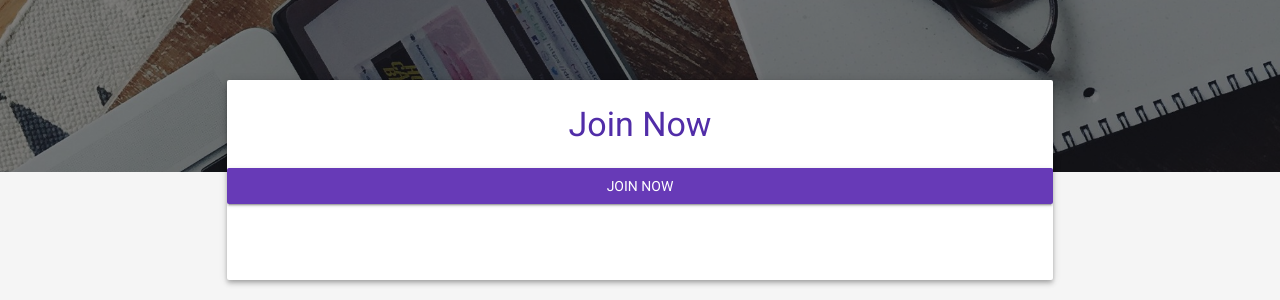
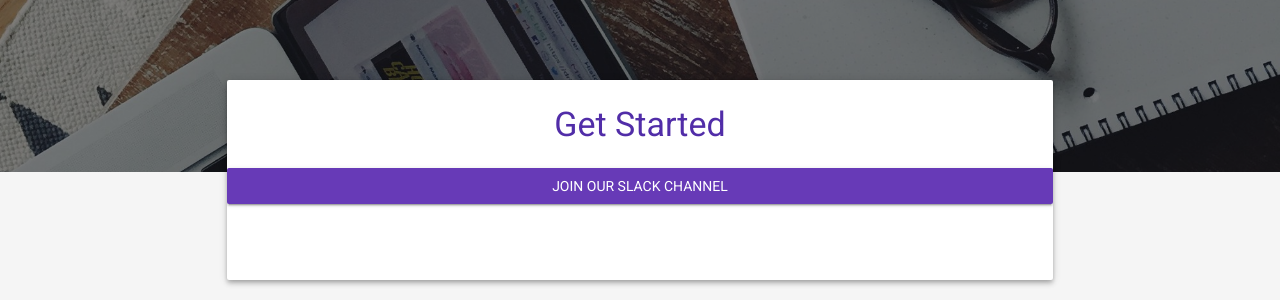
Before and after one commit to TechnologyMasters/techmasters.chat, a Jekyll site: the page built from index.html, in a window 1280 px wide. Shown: the part 297-597 px from the top of the page. Built offline with Jekyll 4.4.1, drawn with Linux system fonts in a browser that asks for light colours.

Commit message:
Update index.html

```diff
--- a/index.html
+++ b/index.html
@@ -46,8 +46,8 @@
 
 <div class="tm-container mdl-grid">
   <div class="tm-card tm-card--join mdl-card mdl-color--white mdl-shadow--4dp mdl-color-text--grey-800 mdl-cell mdl-cell--8-col mdl-cell--2-offset-desktop">
-    <h3 class="mdl-typography--text-center mdl-color-text--primary-dark">Join Now</h3>
-    <a class="mdl-button mdl-button--colored mdl-button--raised mdl-js-button mdl-js-ripple-effect" href="https://join.slack.com/t/techmasters/shared_invite/enQtNDQ1NDUyOTgzMjgzLWFlOTY1MzI3NmY2N2EzZTYxN2YyOWI1ZTBlYzJlYzdlNGMwMzA0Nzk1ODU0OGI1NzAyNWM2MDJkZGQ3NmMxYmM">JOIN NOW</a>
+    <h3 class="mdl-typography--text-center mdl-color-text--primary-dark">Get Started</h3>
+    <a class="mdl-button mdl-button--colored mdl-button--raised mdl-js-button mdl-js-ripple-effect" href="https://join.slack.com/t/techmasters/shared_invite/enQtNDQ1NDUyOTgzMjgzLWFlOTY1MzI3NmY2N2EzZTYxN2YyOWI1ZTBlYzJlYzdlNGMwMzA0Nzk1ODU0OGI1NzAyNWM2MDJkZGQ3NmMxYmM">Join our Slack Channel</a>
   </div>
 
   <div class="mdl-cell mdl-cell--12-col">
```
